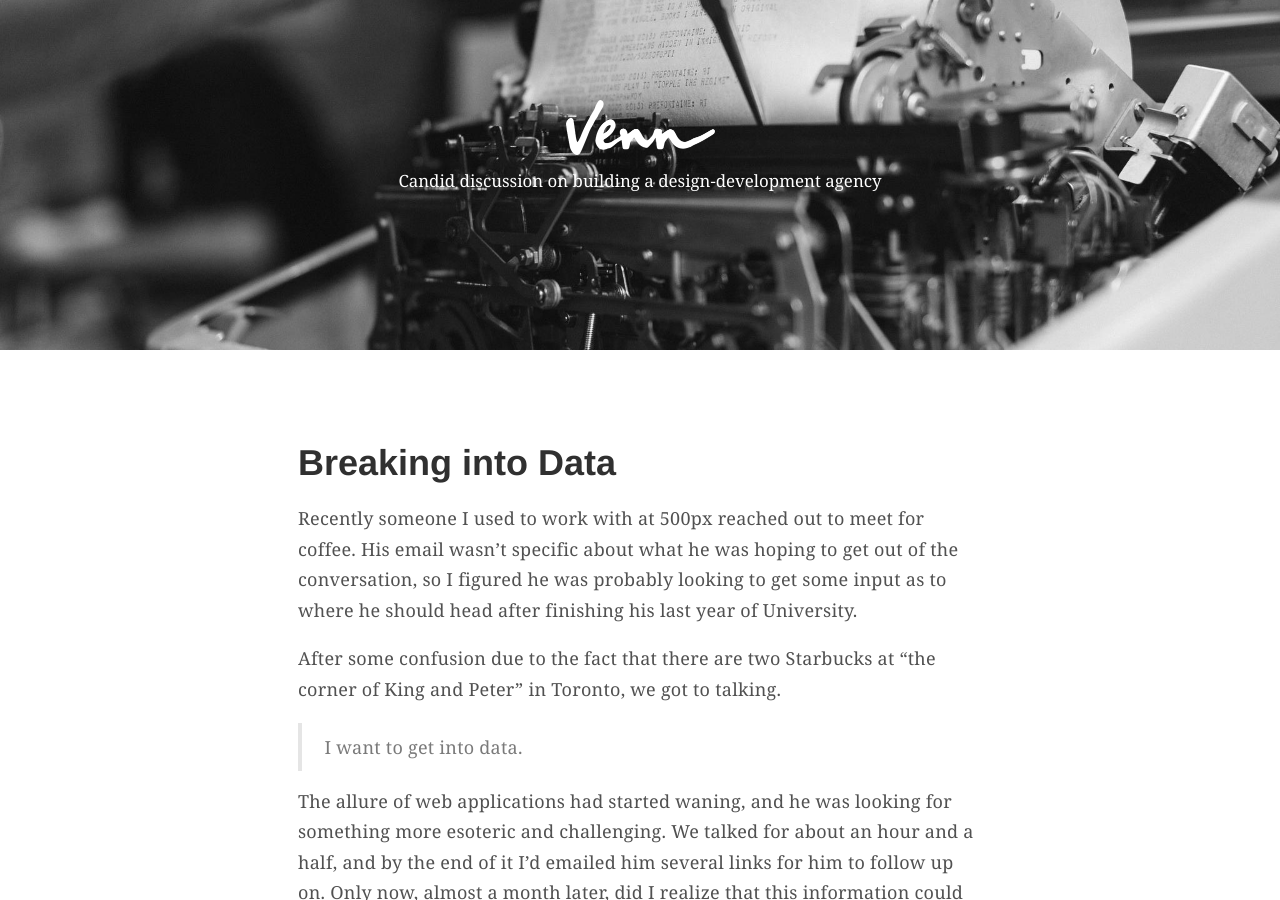
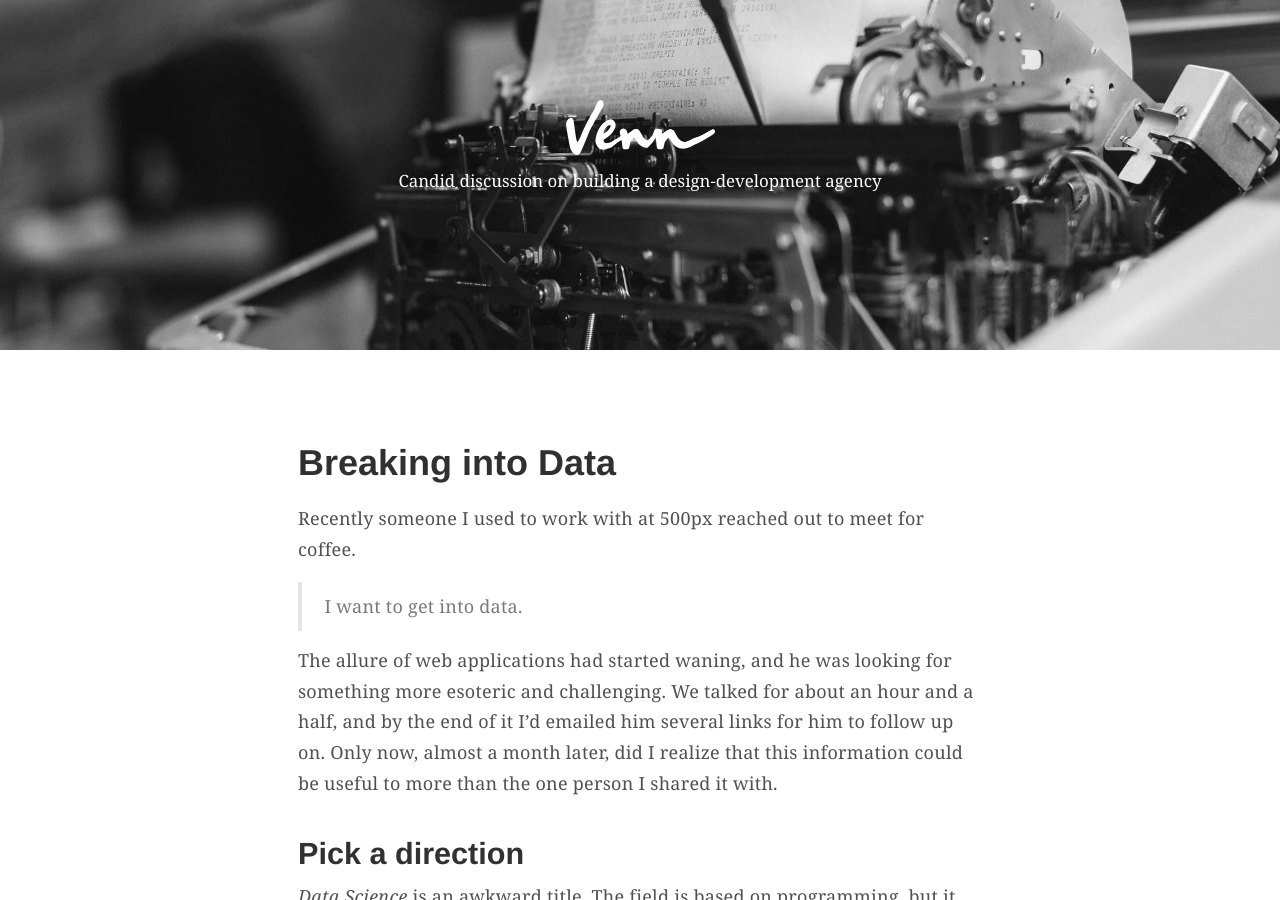
Before and after one commit to venn/blog, a Jekyll site: the page built from _posts/2014-05-20-breaking-into-data.md, in a window 1280 px wide and 900 px high. Built offline with Jekyll 4.4.1, drawn with Linux system fonts in a browser that asks for light colours; Markdown is read by kramdown in place of the engine named in the settings; comment, search, counter and statistics services are not loaded.

Commit message:
Remove boring stuff

```diff
--- a/_posts/2014-05-20-breaking-into-data.md
+++ b/_posts/2014-05-20-breaking-into-data.md
@@ -5,9 +5,7 @@ author: zach
 comments: true
 ---
 
-Recently someone I used to work with at 500px reached out to meet for coffee. His email wasn't specific about what he was hoping to get out of the conversation, so I figured he was probably looking to get some input as to where he should head after finishing his last year of University.
-
-After some confusion due to the fact that there are two Starbucks at "the corner of King and Peter" in Toronto, we got to talking.
+Recently someone I used to work with at 500px reached out to meet for coffee.
 
 > I want to get into data.
 
```
